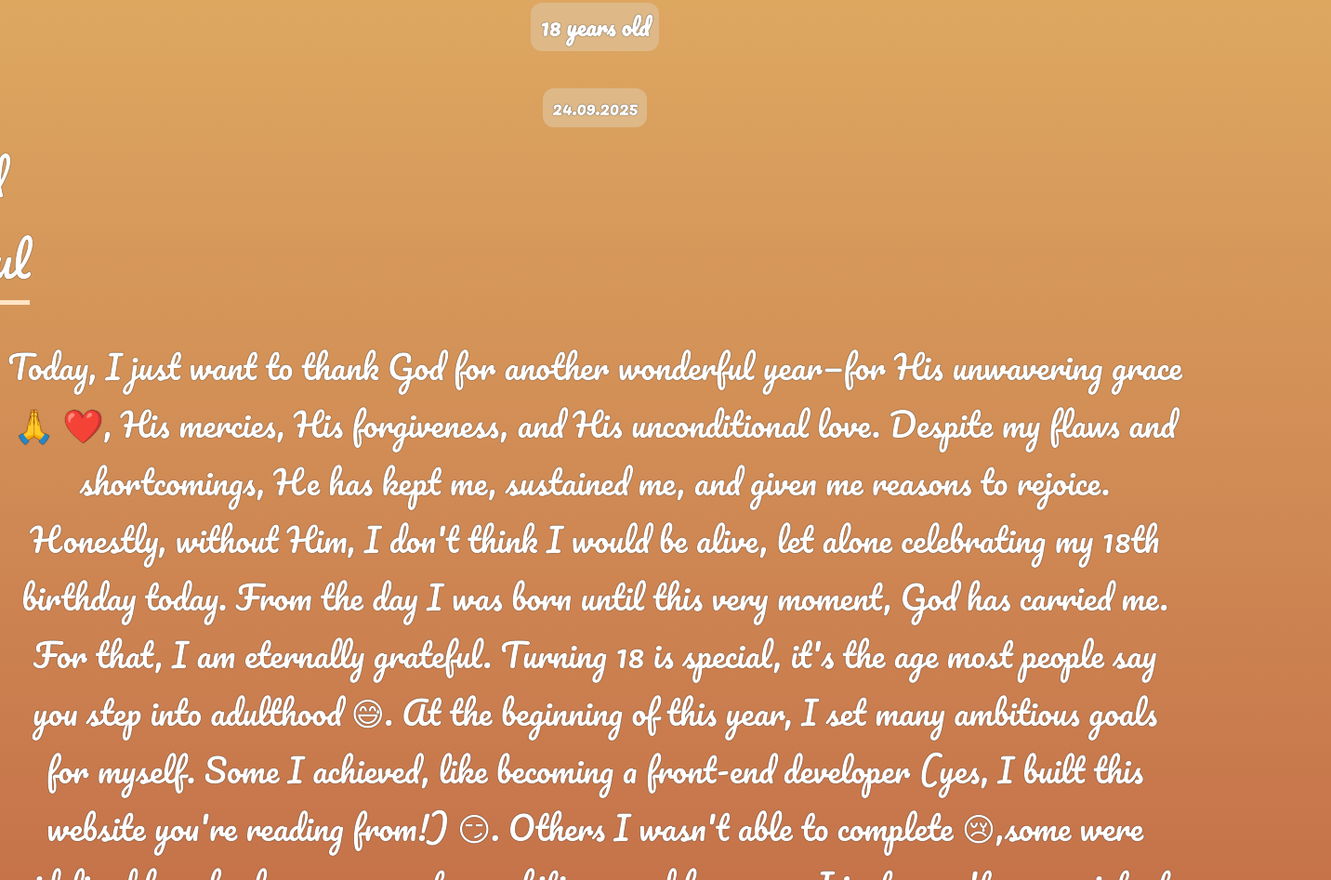
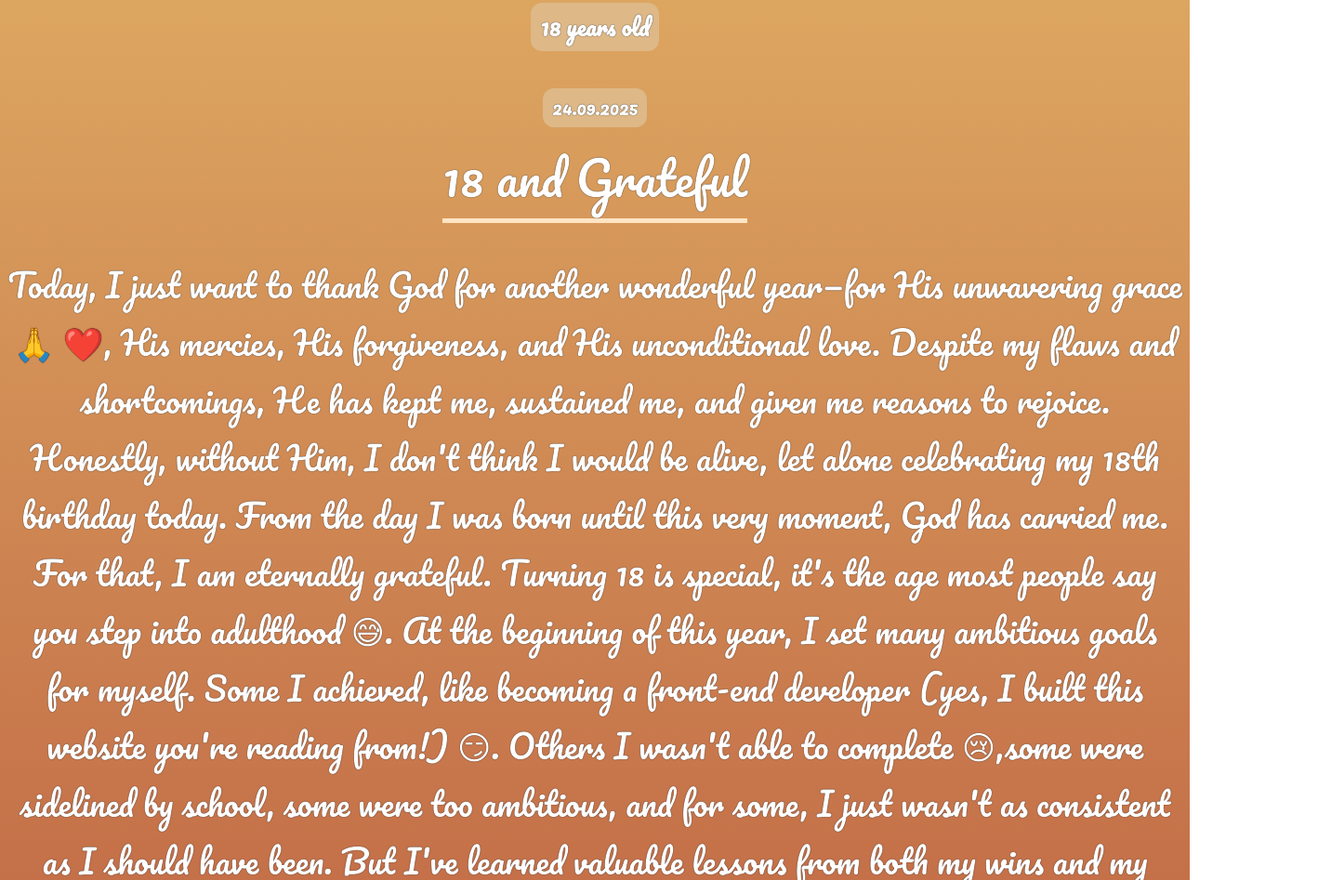
Before and after one commit to Colax2409/Birthday-site, a plain HTML site: page index.html in a window 1280 px wide. Shown: the part 847-1794 px from the top of the page at 93% size, 1432 px wide, since content can reach past the window. Drawn offline with Linux system fonts and the light colour scheme.

Commit message:
Update Birthday GIF Site.css

```diff
--- a/Birthday GIF Site.css
+++ b/Birthday GIF Site.css
@@ -28,7 +28,7 @@ title {
     display: flex;
     justify-content: end;
 
-    margin-right: 1400px;
+
     font-size: 50px;
     border-bottom: 5px solid bisque;
     font-family: 'Pacifico', cursive;
```
